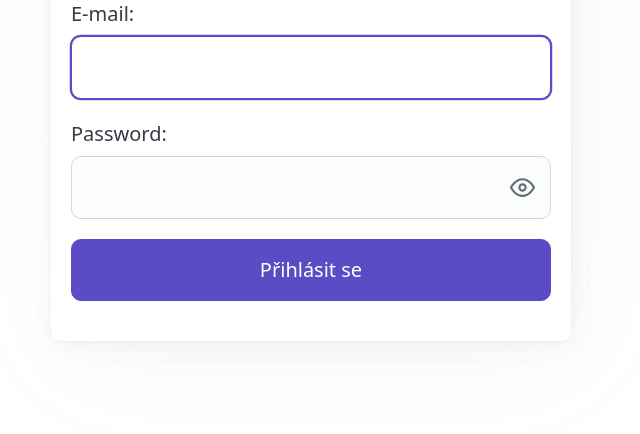
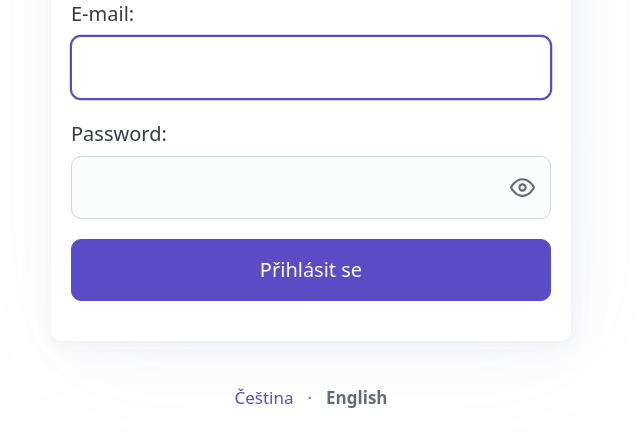
Before and after one commit to superboo2/vocaboo, a Django app: page /accounts/login/ in a window 1280 px wide. Shown: the part 367-801 px from the top of the page, without its empty margins (329-969 px from the left). Before the commit the page ends 712 px from the top, so only its background shows below. Run offline with Django 5.2, Linux system fonts and the light colour scheme.

Commit message:
feat: choose the app language (Czech, English)

```diff
--- a/accounts/forms.py
+++ b/accounts/forms.py
@@ -1,4 +1,5 @@
 from django import forms
+from django.conf import settings
 from django.contrib.auth.forms import AuthenticationForm
 from django.contrib.auth.forms import PasswordChangeForm as DjangoPasswordChangeForm
 from django.core.exceptions import ValidationError
@@ -21,6 +22,7 @@ class SettingsForm(forms.ModelForm):
     class Meta:
         model = User
         fields = [
+            "ui_language",
             "native_language",
             "default_direction",
             "show_suggestions",
@@ -30,6 +32,7 @@ class SettingsForm(forms.ModelForm):
             "show_ipa",
         ]
         labels = {
+            "ui_language": _("Jazyk aplikace"),
             "default_direction": _("Výchozí směr testu"),
             "show_suggestions": _("Navrhovat překlad"),
             "show_other_meanings": _("Ukazovat další významy ze slovníku"),
@@ -38,6 +41,7 @@ class SettingsForm(forms.ModelForm):
             "show_ipa": _("Ukazovat zápis výslovnosti (IPA)"),
         }
         help_texts = {
+            "ui_language": _("Menu, tlačítka a nápověda. Slovíčka se tím nemění."),
             "default_direction": _("Předvyplní se v nastavení nového testu."),
             "show_suggestions": _(
                 "Když píšeš cizí slovo, pod polem pro překlad se ukážou návrhy ze slovníku."
@@ -58,6 +62,13 @@ class SettingsForm(forms.ModelForm):
             ),
         }
         widgets = {"default_direction": forms.RadioSelect, "autoplay_content": forms.RadioSelect}
+
+    def __init__(self, *args, **kwargs):
+        super().__init__(*args, **kwargs)
+        # The empty choice means "as the browser asks"
+        self.fields["ui_language"].choices = [("", _("Podle prohlížeče"))] + list(
+            settings.LANGUAGES
+        )
 
 
 class PasswordChangeForm(DjangoPasswordChangeForm):
--- /dev/null
+++ b/accounts/middleware.py
@@ -0,0 +1,19 @@
+from django.utils import translation
+
+
+class UserLanguageMiddleware:
+    """Use the language saved in the account of a logged in user.
+
+    Comes after LocaleMiddleware, which has chosen a language from the cookie or the
+    browser; an empty choice in the account keeps that one.
+    """
+
+    def __init__(self, get_response):
+        self.get_response = get_response
+
+    def __call__(self, request):
+        user = getattr(request, "user", None)
+        if user is not None and user.is_authenticated and user.ui_language:
+            translation.activate(user.ui_language)
+            request.LANGUAGE_CODE = user.ui_language
+        return self.get_response(request)
--- a/accounts/models.py
+++ b/accounts/models.py
@@ -1,3 +1,4 @@
+from django.conf import settings
 from django.contrib.auth.models import AbstractUser
 from django.contrib.auth.models import UserManager as DjangoUserManager
 from django.db import models
@@ -76,6 +77,11 @@ class User(AbstractUser):
     # Written pronunciation in IPA, e.g. [pɑːm], on the card and on the word page
     show_ipa = models.BooleanField(_("zápis výslovnosti (IPA)"), default=False)
 
+    # Language of the app (menus, buttons, help); empty = as the browser asks
+    ui_language = models.CharField(
+        _("jazyk aplikace"), max_length=10, choices=settings.LANGUAGES, blank=True
+    )
+
     USERNAME_FIELD = "email"
     # Fields asked by createsuperuser besides email and password
     REQUIRED_FIELDS = []
--- a/accounts/templates/accounts/settings.html
+++ b/accounts/templates/accounts/settings.html
@@ -17,6 +17,11 @@
     <form method="post">
       {% csrf_token %}
       {# Settings in groups by the part of the app they change #}
+      <section class="settings-group card-section">
+        <h2>{% translate "Aplikace" %}</h2>
+        {{ form.ui_language.as_field_group }}
+      </section>
+
       <section class="settings-group card-section">
         <h2>{% translate "Slovníky" %}</h2>
         {{ form.native_language.as_field_group }}
--- a/config/urls.py
+++ b/config/urls.py
@@ -1,6 +1,8 @@
 from django.contrib import admin
 from django.contrib.auth import views as auth_views
+from django.contrib.auth.decorators import login_not_required
 from django.urls import include, path
+from django.views.i18n import set_language
 
 from accounts import views as accounts_views
 from accounts.forms import LoginForm
@@ -21,5 +23,7 @@ urlpatterns = [
         name="login",
     ),
     path("accounts/logout/", auth_views.LogoutView.as_view(), name="logout"),
+    # The language switch on the login page (sets a cookie, works without login)
+    path("i18n/setlang/", login_not_required(set_language), name="set_language"),
     path("admin/", admin.site.urls),
 ]
--- a/static/css/app.css
+++ b/static/css/app.css
@@ -370,6 +370,31 @@ nav .brand strong {
   stroke-linejoin: round;
 }
 
+/* Čeština · English under the login box */
+.language-switch {
+  display: flex;
+  justify-content: center;
+  align-items: center;
+  gap: 0.4rem;
+  color: var(--pico-muted-color);
+  font-size: 0.85rem;
+}
+
+.language-switch button {
+  width: auto;
+  margin: 0;
+  padding: 0.2rem 0.3rem;
+  border: 0;
+  background: none;
+  color: var(--pico-primary);
+  font-size: inherit;
+}
+
+.language-switch button[aria-current="true"] {
+  color: var(--pico-muted-color);
+  font-weight: 600;
+}
+
 /* Narrow centered box, e.g. login */
 .narrow {
   max-width: 26rem;
--- a/templates/base.html
+++ b/templates/base.html
@@ -1,5 +1,6 @@
 {% load i18n static %}<!doctype html>
-<html lang="cs">
+{% get_current_language as LANGUAGE_CODE %}
+<html lang="{{ LANGUAGE_CODE }}">
 <head>
   <meta charset="utf-8">
   <meta name="viewport" content="width=device-width, initial-scale=1">
--- a/templates/help/prehled.html
+++ b/templates/help/prehled.html
@@ -62,6 +62,7 @@
     <h2>Nastavení</h2>
     <p>Nastavení je rozdělené podle toho, kde se v aplikaci projeví:</p>
     <ul>
+      <li><strong>Aplikace › Jazyk aplikace</strong>: v jakém jazyce jsou menu, tlačítka a nápověda (<em>Čeština</em>, <em>English</em>, nebo <em>Podle prohlížeče</em>). Platí na všech zařízeních, kde se přihlásíš. Slovíčka a slovníky se tím nemění. Před přihlášením jde jazyk přepnout dole pod přihlašovacím formulářem. Angličtina se zatím překládá, část textů je ještě česky.</li>
       <li><strong>Slovníky › Mluvím</strong>: tvůj jazyk, předvyplní se u nového slovníku.</li>
       <li><strong>Přidávání slovíček › Navrhovat překlad</strong>: návrhy ze slovníku pod polem pro překlad. Ve výchozím stavu zapnuto.</li>
       <li><strong>Test › Výchozí směr testu</strong>: předvyplní se při spuštění testu.</li>
--- a/templates/registration/login.html
+++ b/templates/registration/login.html
@@ -23,4 +23,17 @@
       <button type="submit">{% translate "Přihlásit se" %}</button>
     </form>
   </article>
+
+  {# Language of the app for who is not logged in; after login the account decides #}
+  {% get_current_language as current %}
+  {% get_available_languages as languages %}
+  <form action="{% url 'set_language' %}" method="post" class="language-switch">
+    {% csrf_token %}
+    <input type="hidden" name="next" value="{{ request.get_full_path }}">
+    {% for code, name in languages %}
+      {% if not forloop.first %}<span aria-hidden="true">·</span>{% endif %}
+      <button type="submit" name="language" value="{{ code }}" lang="{{ code }}"
+              {% if code == current %}aria-current="true"{% endif %}>{{ name }}</button>
+    {% endfor %}
+  </form>
 {% endblock %}
```
Also changed, not shown: accounts/views.py (+11 -2 lines), config/settings.py (+14 -0 lines), docs/spec.md (+1 -0 lines), tests/accounts/test_users.py (+55 -0 lines), accounts/migrations/0011_user_ui_language.py (added), 1 other file.
